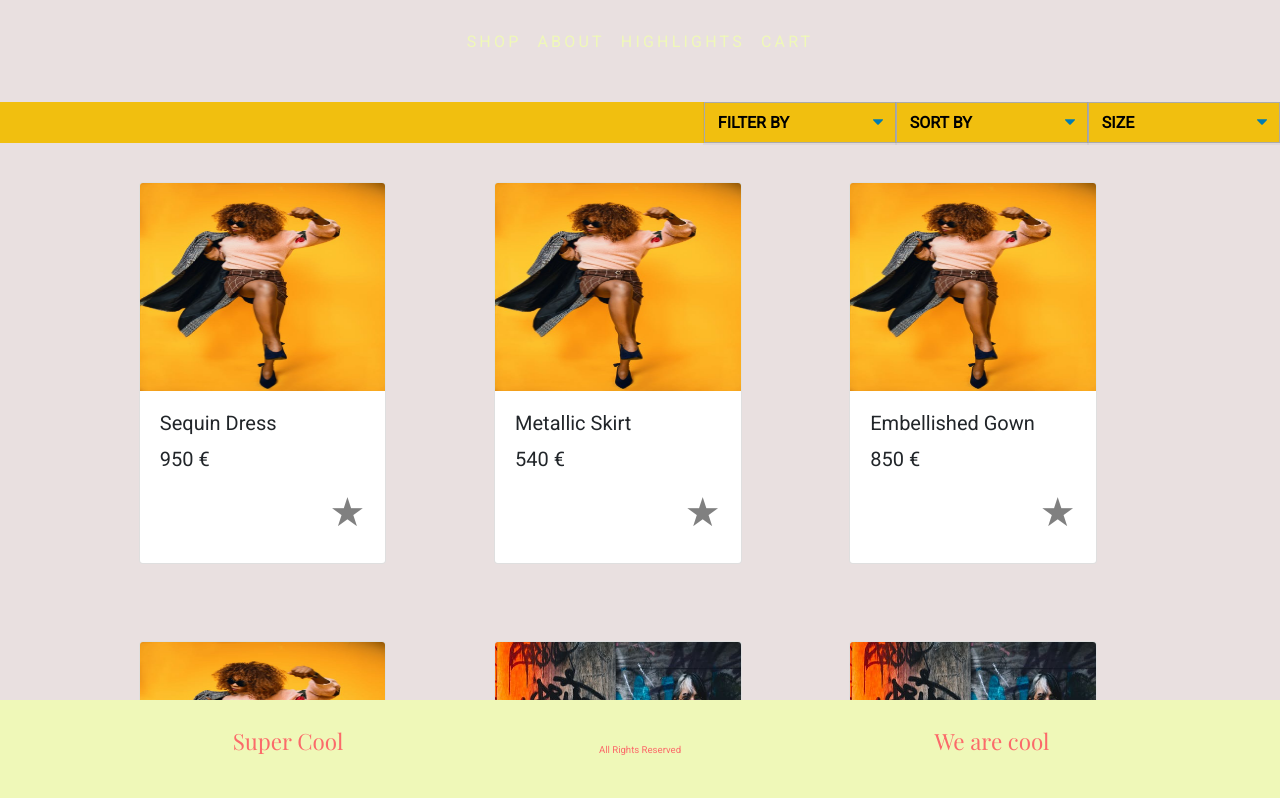
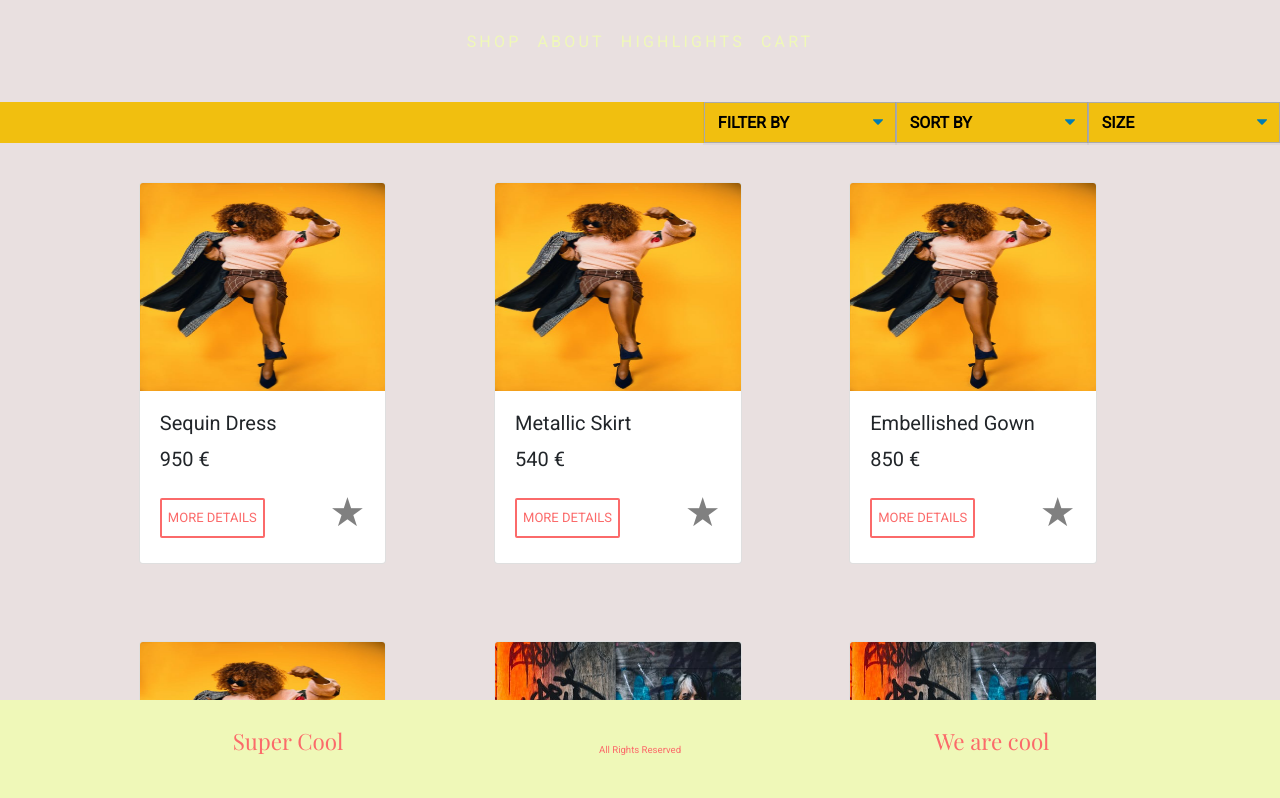
Before and after one commit to seymonyu/borlin, a React (Create React App) app: page /product in a window 1280 px wide. Shown: the top 798 px of the page. Built offline with nearby package versions, Linux system fonts and the light colour scheme; a web font is replaced by a local one.

Commit message:
Add More Details button

```diff
--- a/src/component/ProductCard/ProductCard.css
+++ b/src/component/ProductCard/ProductCard.css
@@ -9,3 +9,28 @@
   font-size: 40px;
   float: right;
 }
+
+.productcard---button a {
+  color: #fb6a6a;
+}
+.productcard---button a:hover {
+  color: white;
+}
+.productcard---button {
+  color: #fb6a6a;
+  width: 105px;
+  height: 40px;
+  background-color: white;
+  display: flex;
+  align-items: center;
+  justify-content: center;
+  border-radius: 2px;
+  border: solid 2px #fb6a6a;
+  font-size: 13px;
+  float: left;
+  margin-top: 15px;
+}
+.productcard---button:hover {
+  background-color: #fb6a6a;
+  color: white;
+}
--- a/src/component/ProductCard/ProductCard.js
+++ b/src/component/ProductCard/ProductCard.js
@@ -1,7 +1,6 @@
 import React, { Component } from "react";
 import { getProduct } from "../../reducers/action/index";
 import { connect } from "react-redux";
-import Button from "react-bootstrap/Button";
 import Card from "react-bootstrap/Card";
 import Container from "react-bootstrap/Container";
 import { withRouter } from "react-router";
@@ -24,7 +23,6 @@ class ProductCard extends Component {
   };
   handleAddToWishlist = (id) => {
     console.log("add");
-
     this.props.addToWishList(id);
     this.isFavorite();
   };
@@ -59,7 +57,9 @@ class ProductCard extends Component {
           <Card.Body>
             <Card.Title>{this.props.product.name}</Card.Title>
             <Card.Title>{this.props.product.price} €</Card.Title>
-
+            <button className="productcard---button">
+              <Link to="/productdetail">MORE DETAILS</Link>
+            </button>
             <figure>
               <span
                 className={this.state.favorite ? "is-favorite" : "not-favorite"}
```
